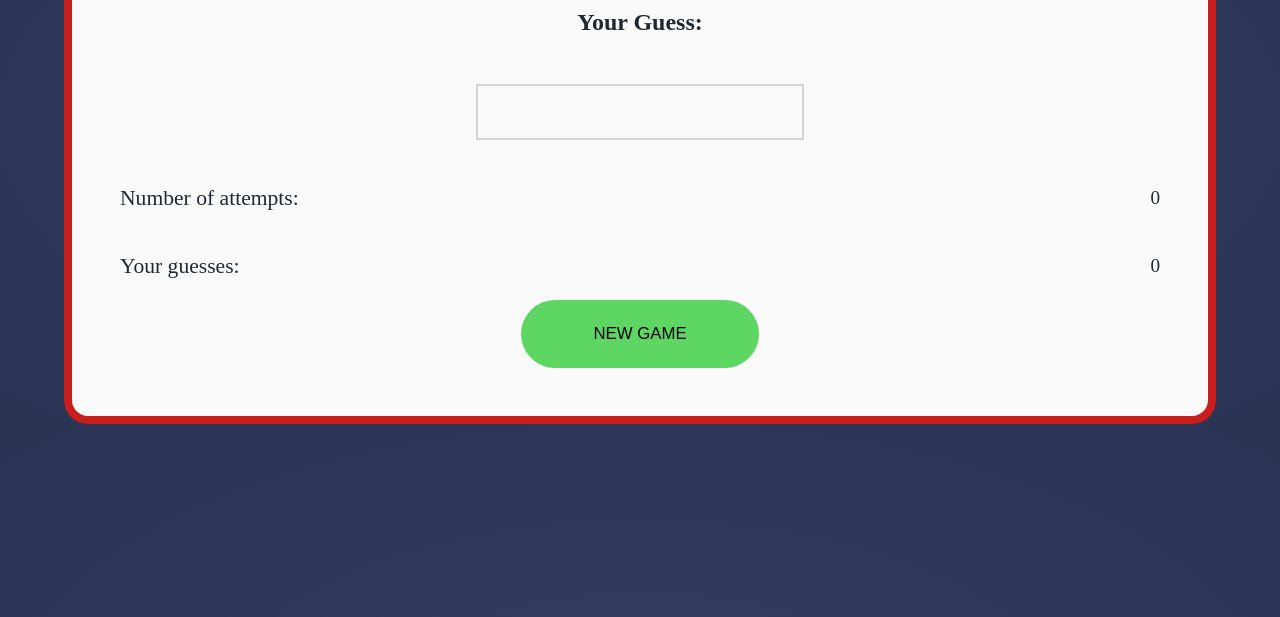
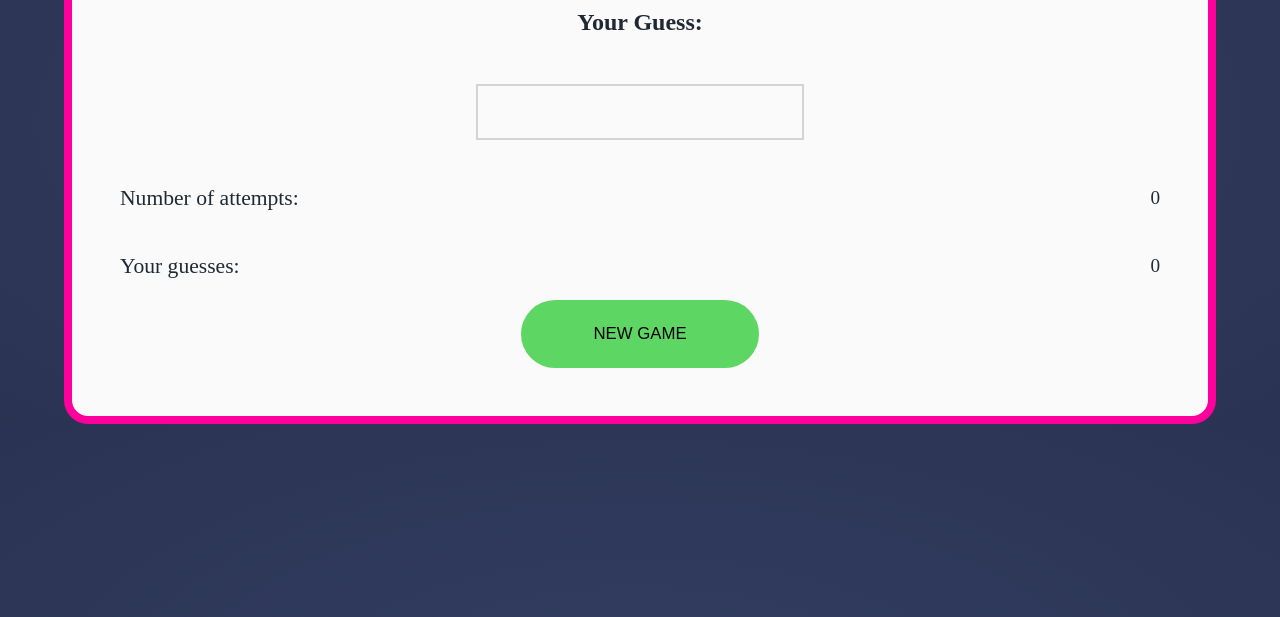
Before and after one commit to JDark7/guess-the-number, a plain HTML site: page index.html in a window 1280 px wide. Shown: the part 183-800 px from the top of the page. Drawn offline with Linux system fonts and the light colour scheme.

Commit message:
Alterando Cor da Borda

```diff
--- a/style.css
+++ b/style.css
@@ -1,6 +1,6 @@
 :root {
     --green:#5ed664;
-    --red:#c81e1e;
+    --red:#ff009d;
     --background:#fafafa;
     --gradient-1:#343e63;
     --gradient-2:#2a3352;
```
